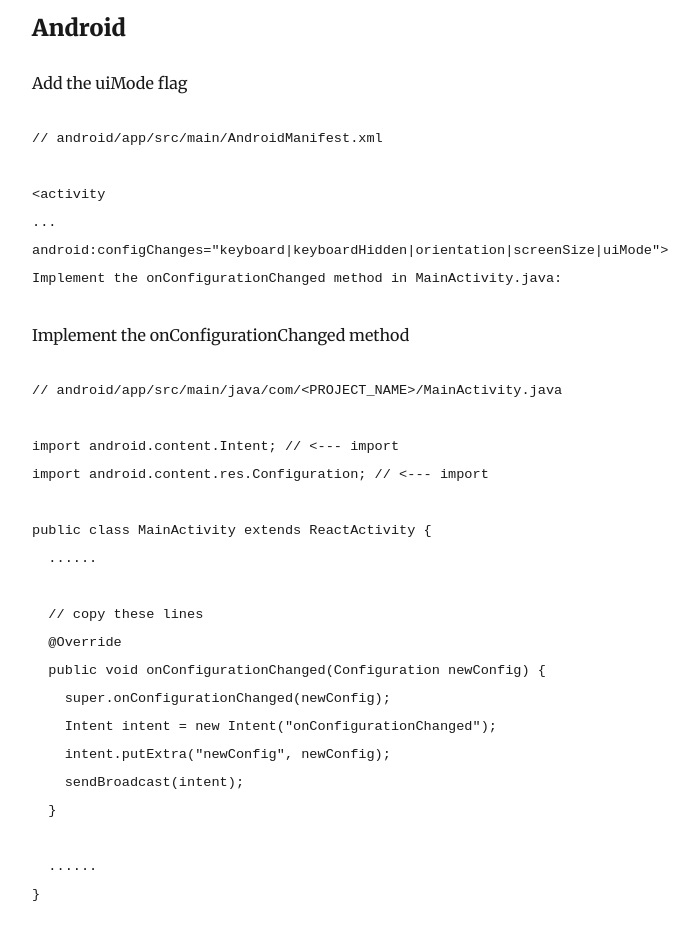
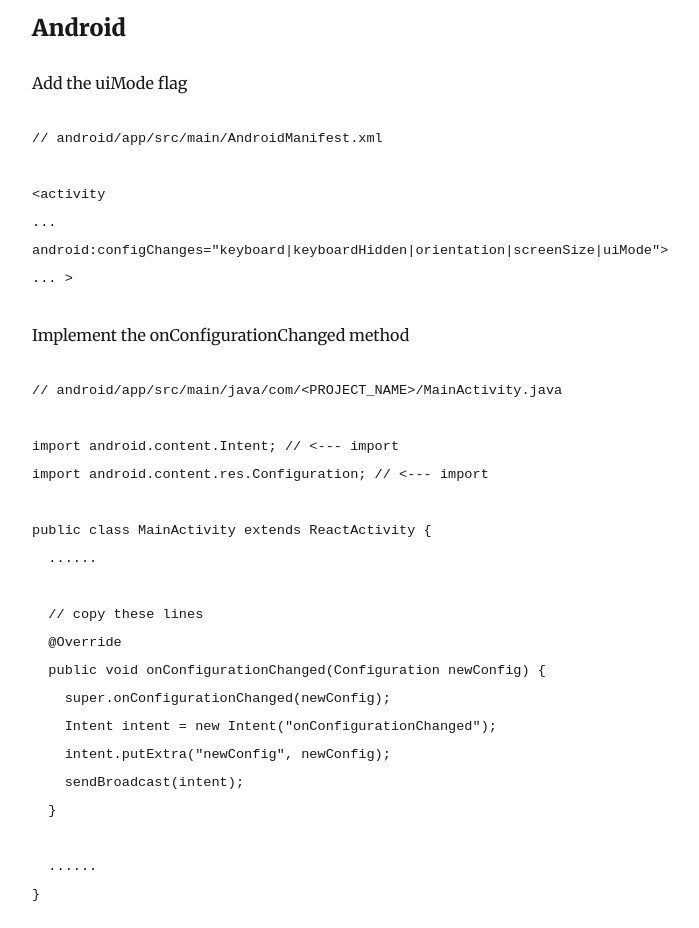
Before and after one commit to thefinnomenon/thefinnternet, a Gatsby site: page /react-native-dark-mode/ in a window 1280 px wide. Shown: the part 2220-3148 px from the top of the page, without its empty margins (293-992 px from the left). Built offline with nearby package versions, Linux system fonts and the light colour scheme; Gatsby itself is replaced by a stand-in of ours; some packages are replaced by stand-ins of ours; code samples lack their colours.

Commit message:
Fixed typo

````diff
--- a/content/blog/react-native-dark-mode/index.md
+++ b/content/blog/react-native-dark-mode/index.md
@@ -51,7 +51,7 @@
 <activity
 ...
 android:configChanges="keyboard|keyboardHidden|orientation|screenSize|uiMode">
-Implement the onConfigurationChanged method in MainActivity.java:
+... >
 ```
 
 Implement the onConfigurationChanged method
````
